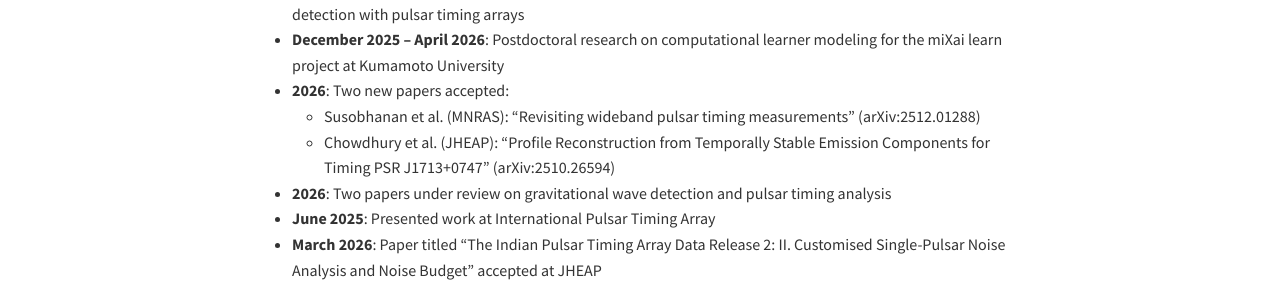
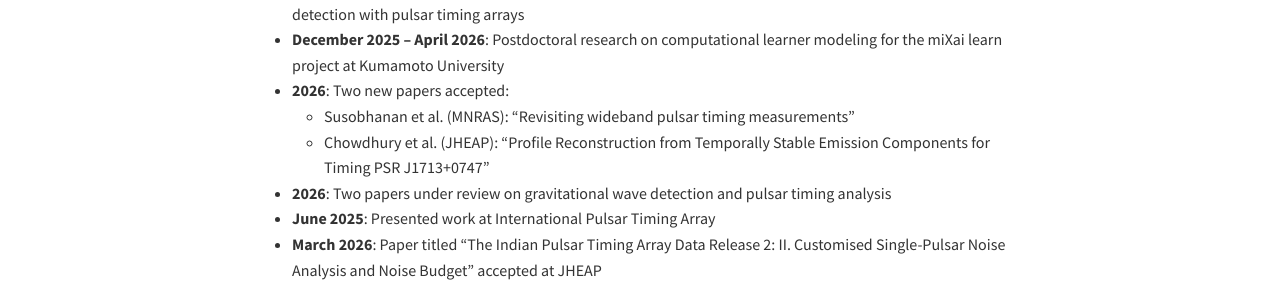
Before and after one commit to nobleson-phy/nobleson-phy.github.io, a Jekyll site: the page built from index.md, in a window 1280 px wide. Shown: the part 1468-1768 px from the top of the page. Built offline with Jekyll 4.4.1, drawn with Linux system fonts in a browser that asks for light colours; some web fonts are replaced.

Commit message:
Remove arXiv numbers from accepted papers in Recent News
arXiv identifiers kept only for preprints under review.
Accepted papers listed by journal and title only.

Co-Authored-By: Claude Haiku 4.5 <noreply@anthropic.com>

```diff
--- a/index.md
+++ b/index.md
@@ -32,8 +32,8 @@ Keywords: Gravitational Waves, Pulsar Timing Arrays, Millisecond Pulsars, Superm
 - **May 2026**: Continuing as Postdoctoral Researcher at Kumamoto University, focusing on gravitational wave detection with pulsar timing arrays
 - **December 2025 -- April 2026**: Postdoctoral research on computational learner modeling for the miXai learn project at Kumamoto University
 - **2026**: Two new papers accepted:
-  - Susobhanan et al. (MNRAS): "Revisiting wideband pulsar timing measurements" (arXiv:2512.01288)
-  - Chowdhury et al. (JHEAP): "Profile Reconstruction from Temporally Stable Emission Components for Timing PSR J1713+0747" (arXiv:2510.26594)
+  - Susobhanan et al. (MNRAS): "Revisiting wideband pulsar timing measurements"
+  - Chowdhury et al. (JHEAP): "Profile Reconstruction from Temporally Stable Emission Components for Timing PSR J1713+0747"
 - **2026**: Two papers under review on gravitational wave detection and pulsar timing analysis
 - **June 2025**: Presented work at International Pulsar Timing Array
 - **March 2026**: Paper titled "The Indian Pulsar Timing Array Data Release 2: II. Customised Single-Pulsar Noise Analysis and Noise Budget" accepted at JHEAP
```
